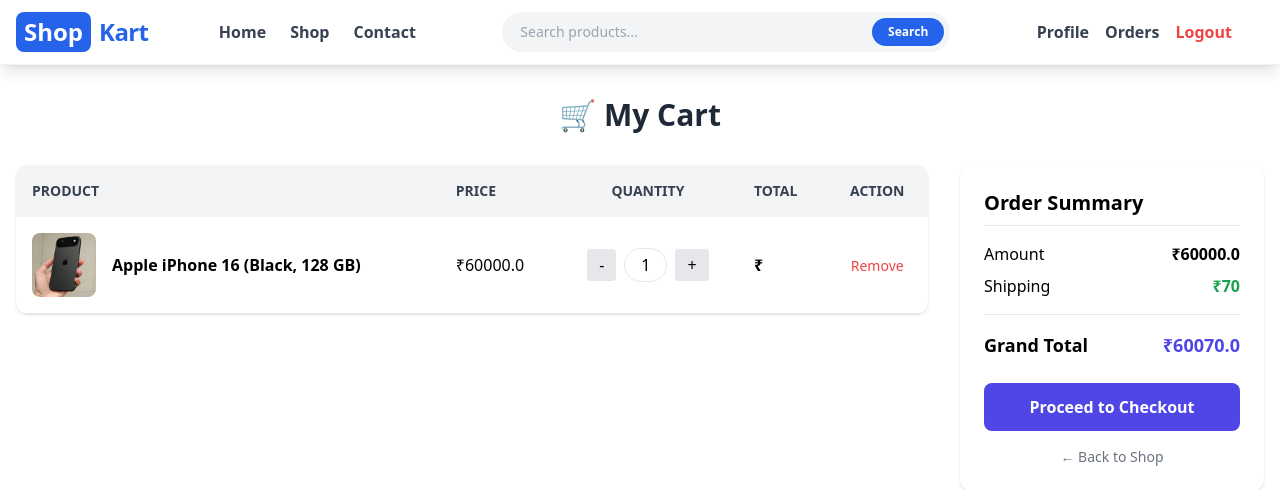
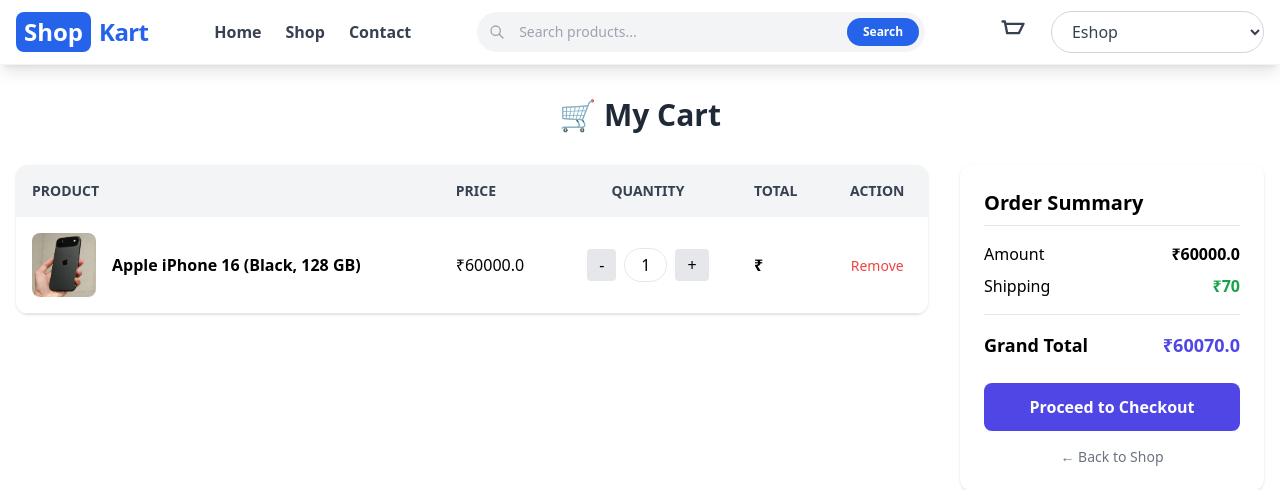
Before and after one commit to satyamgaur6737/Shop-Kart, a Django app: page /showcart/ in a window 1280 px wide. Shown: the top 490 px of the page. Run offline with Django 5.2, Linux system fonts and the light colour scheme; a user stored in the database is signed in; data comes from the database, SQL or seed files in the repository; some libraries are stand-ins or nearby versions.

Commit message:
projects1

```diff
--- a/ecommerce/templates/header.html
+++ b/ecommerce/templates/header.html
@@ -1,7 +1,6 @@
 <nav class="bg-white shadow-lg border-b border-gray-100 sticky top-0 z-50">
   <div class="max-w-7xl mx-auto px-4">
-
-    <div class="flex justify-between items-center h-16">
+    <div class="flex justify-between items-center h-16 gap-4">
 
       <!-- Logo -->
       <a href="/" class="text-2xl font-extrabold text-blue-600 flex items-center gap-2">
@@ -12,18 +11,33 @@
       <!-- Desktop Menu -->
       <div class="hidden lg:flex items-center gap-6">
         <a href="/" class="text-gray-700 hover:text-blue-600 font-semibold">Home</a>
-        <a href="{% url 'shop' %}" class="text-gray-700 hover:text-blue-600 font-semibold">Shop</a>
-        <a href="{% url 'contact' %}" class="text-gray-700 hover:text-blue-600 font-semibold">Contact</a>
+        <a href="/shop/" class="text-gray-700 hover:text-blue-600 font-semibold">Shop</a>
+        <a href="/contact/" class="text-gray-700 hover:text-blue-600 font-semibold">Contact</a>
       </div>
 
-      <!-- Search (Desktop) -->
-      <div class="hidden md:block flex-1 max-w-xs lg:max-w-md mx-4">
-        <form action="/search/" method="GET" class="relative">
+      <!-- Desktop Search -->
+      <div class="hidden md:block flex-1 max-w-md">
+        <form action="/search/" method="GET" class="relative group">
+
           <input type="text" name="query" placeholder="Search products..."
-            class="w-full bg-gray-100 focus:bg-white border-2 border-transparent focus:border-blue-500 rounded-full py-2 pl-4 pr-20 outline-none text-sm transition">
+            class="w-full bg-gray-100 border-2 border-transparent focus:bg-white
+                   focus:border-blue-500 rounded-full py-2 pl-10 pr-20
+                   outline-none text-sm transition">
 
+          <!-- Search Icon -->
+          <div class="absolute inset-y-0 left-0 pl-3 flex items-center pointer-events-none">
+            <svg class="h-4 w-4 text-gray-400 group-focus-within:text-blue-500"
+              fill="none" stroke="currentColor" viewBox="0 0 24 24">
+              <path stroke-linecap="round" stroke-linejoin="round" stroke-width="2"
+                d="M21 21l-6-6m2-5a7 7 0 11-14 0 7 7 0 0114 0z"/>
+            </svg>
+          </div>
+
+          <!-- Search Button -->
           <button type="submit"
-            class="absolute right-1.5 top-1/2 -translate-y-1/2 bg-blue-600 hover:bg-blue-700 text-white text-xs font-semibold px-4 py-1.5 rounded-full">
+            class="absolute right-1.5 top-1/2 -translate-y-1/2
+                   bg-blue-600 hover:bg-blue-700 text-white
+                   text-xs font-semibold px-4 py-1.5 rounded-full">
             Search
           </button>
         </form>
@@ -34,67 +48,99 @@
 
         {% if user.is_authenticated %}
 
-  <!-- Profile (Desktop) -->
-  <a href="{% url 'profile' %}"
-     class="hidden lg:block text-gray-700 hover:text-blue-600 font-semibold">
-     Profile
+        <!-- Cart -->
+        <a href="{% url 'showcart' %}" class="relative p-2">
+          <svg class="w-7 h-7 text-gray-700 hover:text-blue-600"
+            fill="none" stroke="currentColor" viewBox="0 0 24 24">
+            <path stroke-linecap="round" stroke-linejoin="round" stroke-width="2"
+              d="M3 3h2l.4 2M7 13h10l4-8H5.4M7 13L5.4 5"/>
+          </svg>
+
+          {% if total_items > 0 %}
+          <span class="absolute top-0 right-0 bg-red-500 text-white text-[10px]
+                       font-bold px-1.5 py-0.5 rounded-full">
+            {{ total_items }}
+          </span>
+          {% endif %}
         </a>
 
-  <!-- Orders -->
-  <a href="{% url 'orders' %}"
-     class="hidden lg:block text-gray-700 hover:text-blue-600 font-semibold">
-     Orders
-  </a>
+        <!-- User Dropdown -->
+        <div class="hidden lg:block">
+          <select
+            onchange="if(this.value === 'logout'){ document.getElementById('logout-form').submit(); } else if(this.value) { window.location.href=this.value; }"
+            class="bg-white border border-gray-300 rounded-full px-4 py-2
+                   text-gray-700 font-medium cursor-pointer">
 
-  <!-- Logout -->
-  <a href="{% url 'logout' %}"
-     class="hidden lg:block text-red-500 font-semibold">
-     Logout
-  </a>
+            <option selected disabled>{{ user.username }}</option>
+            <option value="{% url 'profile' %}">👤 Profile</option>
+            <option value="{% url 'orders' %}">📦 Orders</option>
+            <option value="{% url 'passwordchange' %}">🔑 Change Password</option>
+            <option value="logout">🚪 Logout</option>
+          </select>
 
-  <!-- Cart -->
-  <a href="{% url 'showcart' %}" class="relative p-2">
+          <form id="logout-form" action="{% url 'logout' %}" method="POST" class="hidden">
+            {% csrf_token %}
+          </form>
+        </div>
 
         {% else %}
 
+        <!-- Login / Register Desktop -->
+        <div class="hidden lg:flex items-center gap-4">
           <a href="{% url 'login' %}"
-   class="hidden lg:block text-gray-700 hover:text-blue-600 font-semibold">
+             class="text-gray-700 font-medium hover:text-blue-600">
              Login
           </a>
 
           <a href="{% url 'registration' %}"
-   class="hidden lg:block text-blue-600 font-semibold">
+             class="bg-blue-600 text-white px-4 py-2 rounded-full
+                    text-sm font-semibold hover:bg-blue-700">
              Register
           </a>
+        </div>
 
         {% endif %}
+
+        <!-- Mobile Button -->
+        <button id="menu-btn" class="lg:hidden">
+          <svg class="w-7 h-7 text-gray-700"
+            fill="none" stroke="currentColor" viewBox="0 0 24 24">
+            <path stroke-linecap="round" stroke-linejoin="round"
+              stroke-width="2" d="M4 6h16M4 12h16M4 18h16"/>
+          </svg>
+        </button>
+
+      </div>
+
+    </div>
+  </div>
 
   <!-- Mobile Menu -->
   <div id="mobile-menu" class="hidden lg:hidden bg-white border-t border-gray-200">
     <div class="px-4 py-4 space-y-3">
 
-      <a href="/" class="block text-gray-700 font-medium">Home</a>
-      <a href="{% url 'shop' %}" class="block text-gray-700 font-medium">Shop</a>
-      <a href="{% url 'contact' %}" class="block text-gray-700 font-medium">Contact</a>
+      <a href="/" class="block">Home</a>
+      <a href="/shop/" class="block">Shop</a>
+      <a href="/contact/" class="block">Contact</a>
 
       <!-- Mobile Search -->
-      <form action="/search/" method="GET" class="pt-2">
-        <input type="text" name="query" placeholder="Search..."
+      <form action="/search/" method="GET">
+        <input type="text" name="query"
+          placeholder="Search..."
           class="w-full bg-gray-100 rounded-full py-2 px-4 text-sm outline-none">
       </form>
 
       {% if user.is_authenticated %}
-      <a href="{% url 'profile' %}" class="block text-gray-700">👤 Profile</a>
-      <a href="{% url 'orders' %}" class="block text-gray-700">📦 Orders</a>
+      <a href="{% url 'profile' %}" class="block">👤 Profile</a>
+      <a href="{% url 'orders' %}" class="block">📦 Orders</a>
       <a href="{% url 'logout' %}" class="block text-red-500">🚪 Logout</a>
       {% else %}
-      <a href="{% url 'login' %}" class="block text-gray-700">Login</a>
+      <a href="{% url 'login' %}" class="block">Login</a>
       <a href="{% url 'registration' %}" class="block text-blue-600 font-semibold">Register</a>
       {% endif %}
 
     </div>
   </div>
-
 </nav>
 
 
```
Lines whose indentation alone changed are shown as unchanged.
